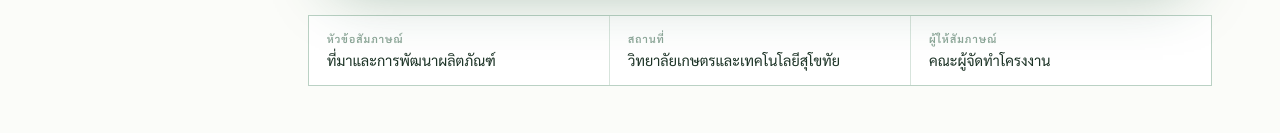
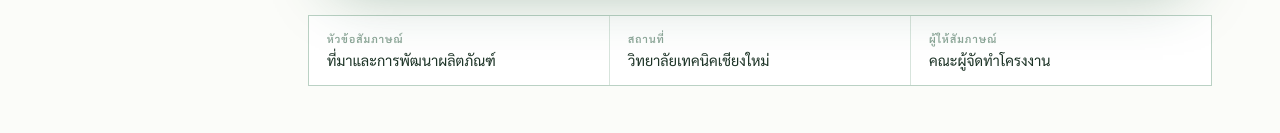
Before and after one commit to karnjungaung-afk/ScienceProject-SaiuaHoikomChapu, a plain HTML site: page video.html in a window 1280 px wide. Shown: the part 802-935 px from the top of the page. Drawn offline with nearby package versions, Linux system fonts and the light colour scheme.

Commit message:
Update video.html

```diff
--- a/video.html
+++ b/video.html
@@ -73,7 +73,7 @@
 
       <div class="video-meta">
         <div class="meta-box"><div class="lbl">หัวข้อสัมภาษณ์</div><div class="val">ที่มาและการพัฒนาผลิตภัณฑ์</div></div>
-        <div class="meta-box"><div class="lbl">สถานที่</div><div class="val">วิทยาลัยเกษตรและเทคโนโลยีสุโขทัย</div></div>
+        <div class="meta-box"><div class="lbl">สถานที่</div><div class="val">วิทยาลัยเทคนิคเชียงใหม่</div></div>
         <div class="meta-box"><div class="lbl">ผู้ให้สัมภาษณ์</div><div class="val">คณะผู้จัดทำโครงงาน</div></div>
       </div>
 
```
